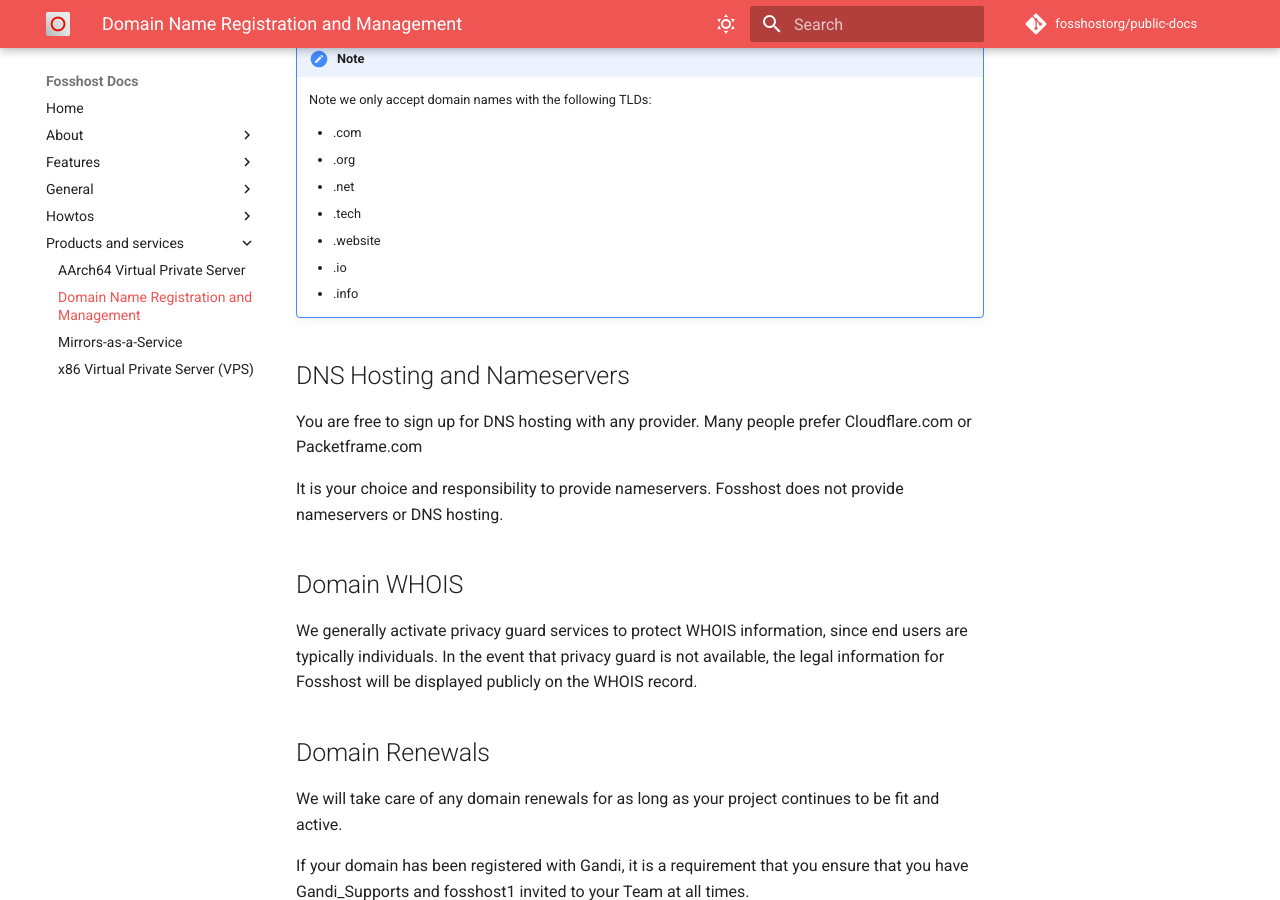
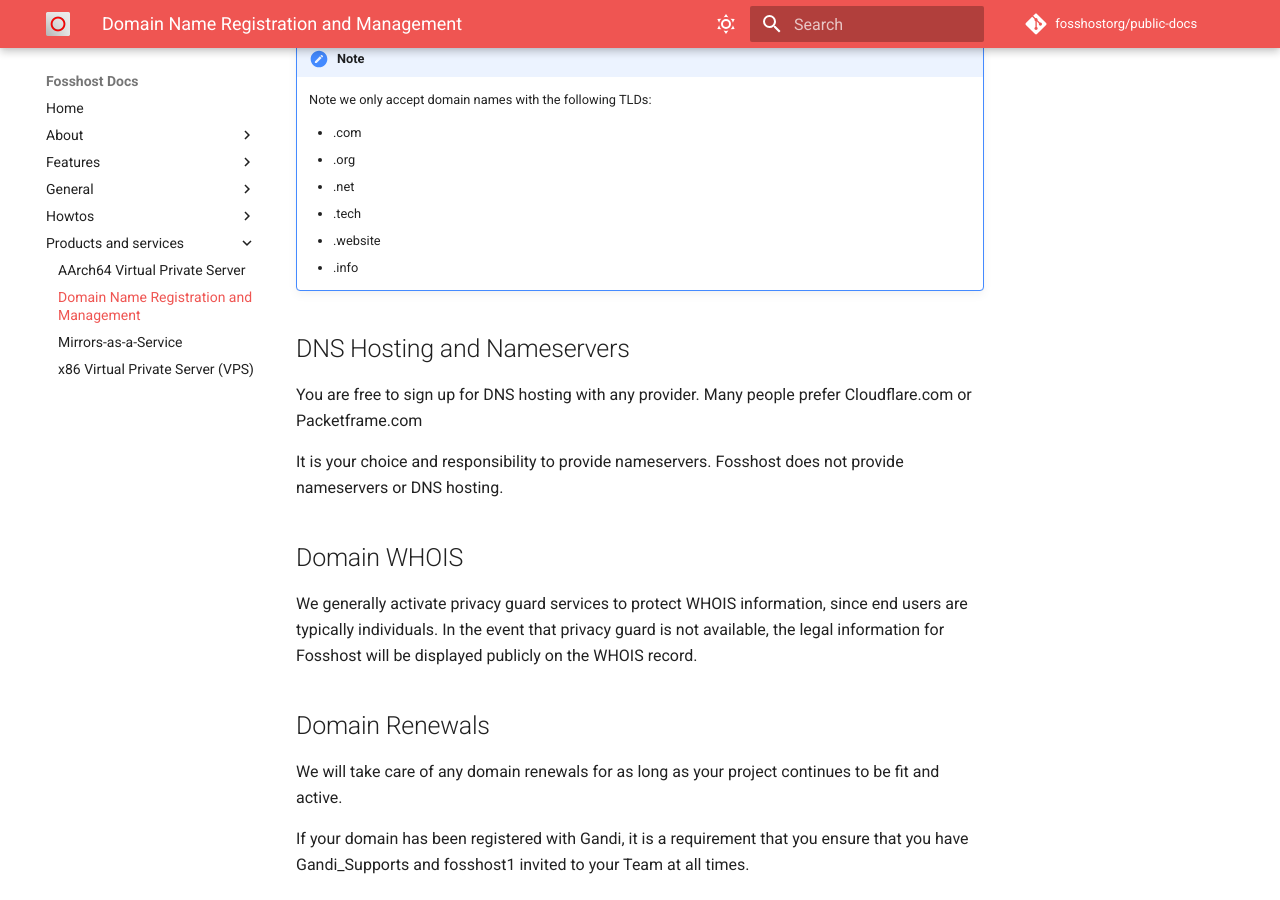
Before and after one commit to fosshostorg/public-docs, an MkDocs documentation site: the page built from docs/products-and-services/domain-reg-management.md, in a window 1280 px wide and 900 px high, scrolled down 587 px. Built offline with MkDocs 1.6.1 and Material for MkDocs 9.7.7, drawn with Linux system fonts in a browser that asks for light colours; comment, search, counter and statistics services are not loaded.

```diff
--- a/docs/products-and-services/domain-reg-management.md
+++ b/docs/products-and-services/domain-reg-management.md
@@ -21,7 +21,6 @@ You can apply for a domain name via our [application form](https://fosshost.org/
     *   .net
     *   .tech
     *   .website
-    *   .io
     *   .info
 
 ## DNS Hosting and Nameservers
```
